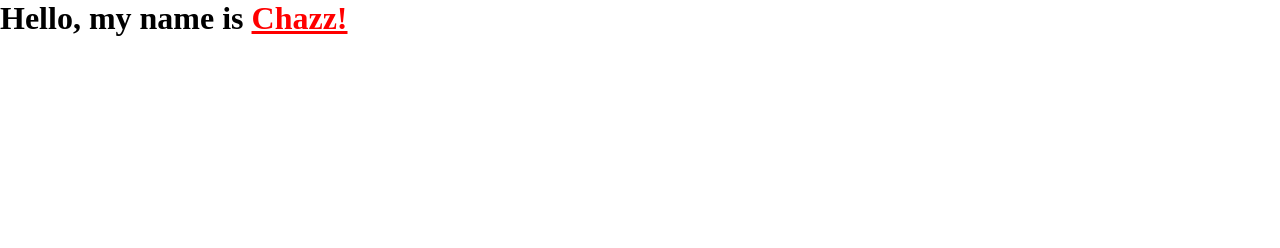
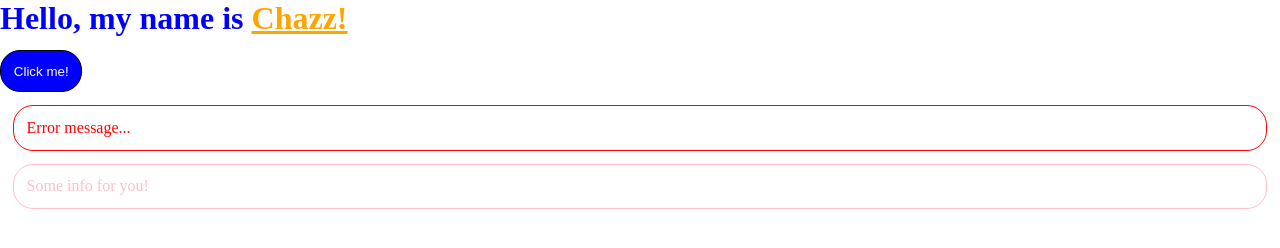
Before and after one commit to czcarrizales/sass-color-picker, a website: page index.html in a window 1280 px wide. Drawn offline with Linux system fonts and the light colour scheme.

Commit message:
use base variables for element styles

```diff
--- a/index.html
+++ b/index.html
@@ -8,5 +8,12 @@
 </head>
 <body>
     <h1>Hello, my name is <a href="#">Chazz!</a></h1>
+    <button>Click me!</button>
+    <div class="error">
+        <p>Error message...</p>
+    </div>
+    <div class="info">
+        <p>Some info for you!</p>
+    </div>
 </body>
 </html>
--- a/index.scss
+++ b/index.scss
@@ -3,8 +3,50 @@
     padding: 0;
 }
 
+$primary: blue;
+$secondary: orange;
+$error: red;
+$info: pink;
+
+$base-padding: 0.8rem;
+$base-margin: 0.8rem;
+
+$base-border-thickness: 1px;
+$base-border-radius: 20px;
+
 h1 {
-    a {
-        color: red;
-    }
+    color: $primary;
+    margin-bottom: $base-margin;
 }
+
+a {
+    color: $secondary;
+}
+
+button {
+    background-color: $primary;
+    border-radius: $base-border-radius;
+    border: 1px solid black;
+    color: white;
+    padding: $base-padding;
+}
+
+.error {
+    border-color: $error;
+    color: $error;
+    margin: $base-margin;
+    padding: $base-padding;
+    border-radius: $base-border-radius;
+    border-width: $base-border-thickness;
+    border: 1px solid;
+}
+
+.info {
+    border-color: $info;
+    color: $info;
+    margin: $base-margin;
+    padding: $base-padding;
+    border-radius: $base-border-radius;
+    border-width: $base-border-thickness;
+    border: 1px solid;
+}
```
Also changed, not shown: css/index.css.
